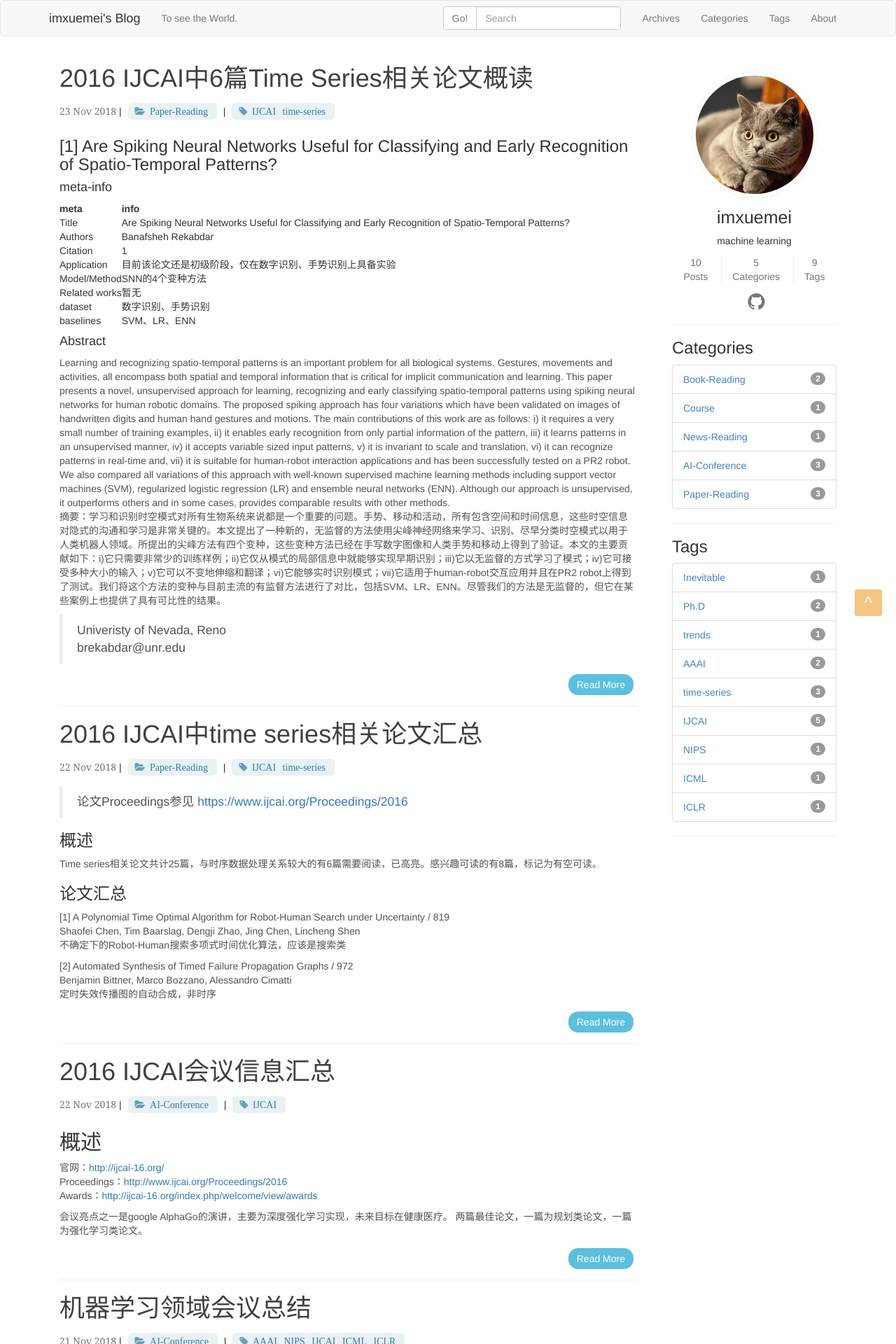
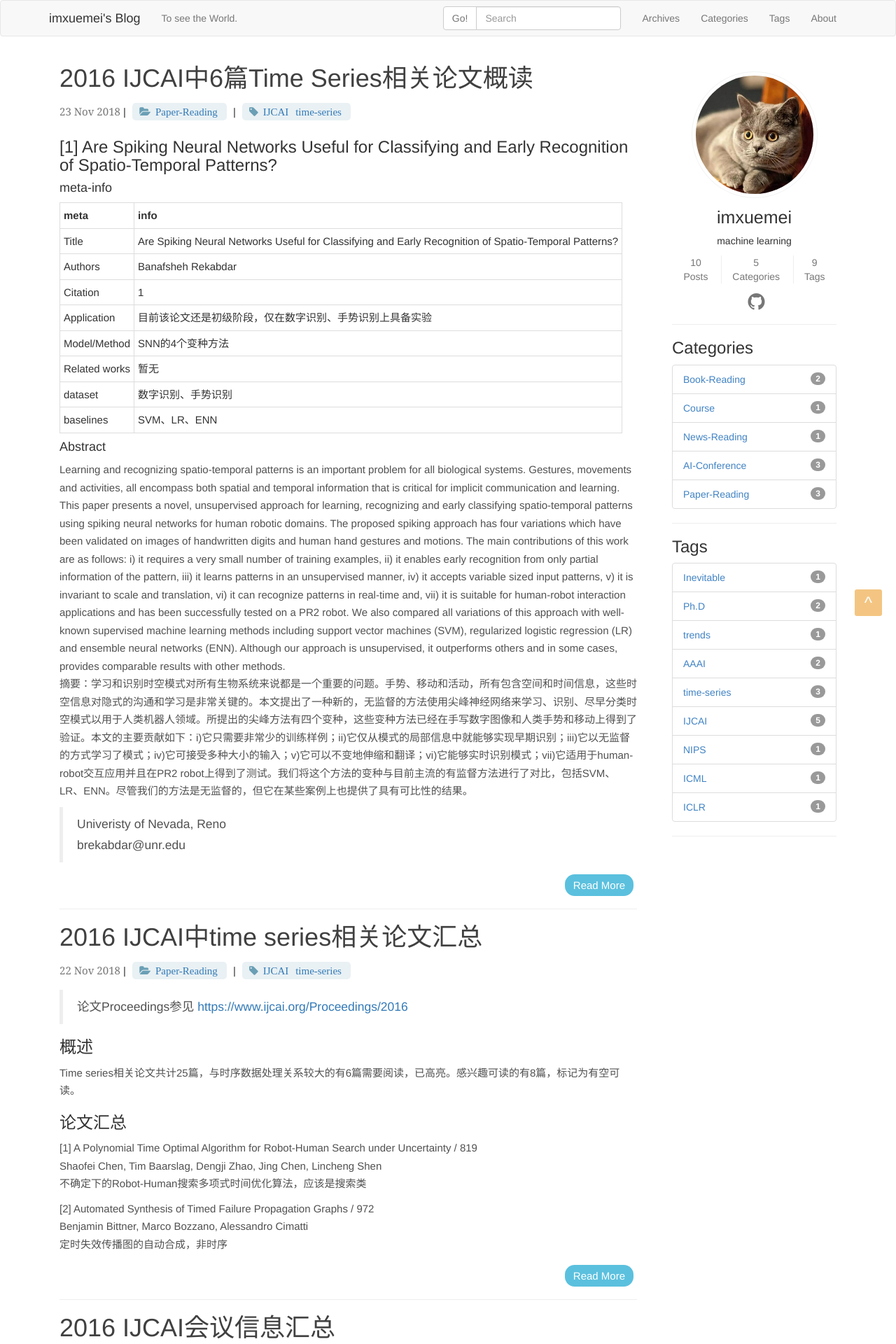
Before and after one commit to imxuemei/imxuemei.github.io, a Jekyll site: the page built from index.html, in a window 1280 px wide. Shown: the top 1920 px of the page at 70% size. Built offline with Jekyll 4.4.1, drawn with Linux system fonts in a browser that asks for light colours; the list of posts is cut into pages by our own code.

Commit message:
modify css

```diff
--- a/_sass/my/post.scss
+++ b/_sass/my/post.scss
@@ -30,6 +30,21 @@
 
 .post-info .fa a {
     padding: 0 3px;
+}
+
+.post-preview {
+    line-height: 1.7;
+    font-size: 15px;
+}
+
+.post-preview th {
+    border: 1px solid #ddd;
+    padding: 5px;
+}
+
+.post-preview td {
+    border: 1px solid #ddd;
+    padding: 5px;
 }
 
 .post-preview .post-readmore {
@@ -77,10 +92,20 @@
 }
 
 .post-content h4 {
-    margin-top: 15px;
+    margin-top: 16px;
 }
 
 .post-content {
-    line-height: 1.6;
+    line-height: 1.7;
     font-size: 15px;
 }
+
+.post-content th {
+    border: 1px solid #ddd;
+    padding: 5px;
+}
+
+.post-content td {
+    border: 1px solid #ddd;
+    padding: 5px;
+}
```
